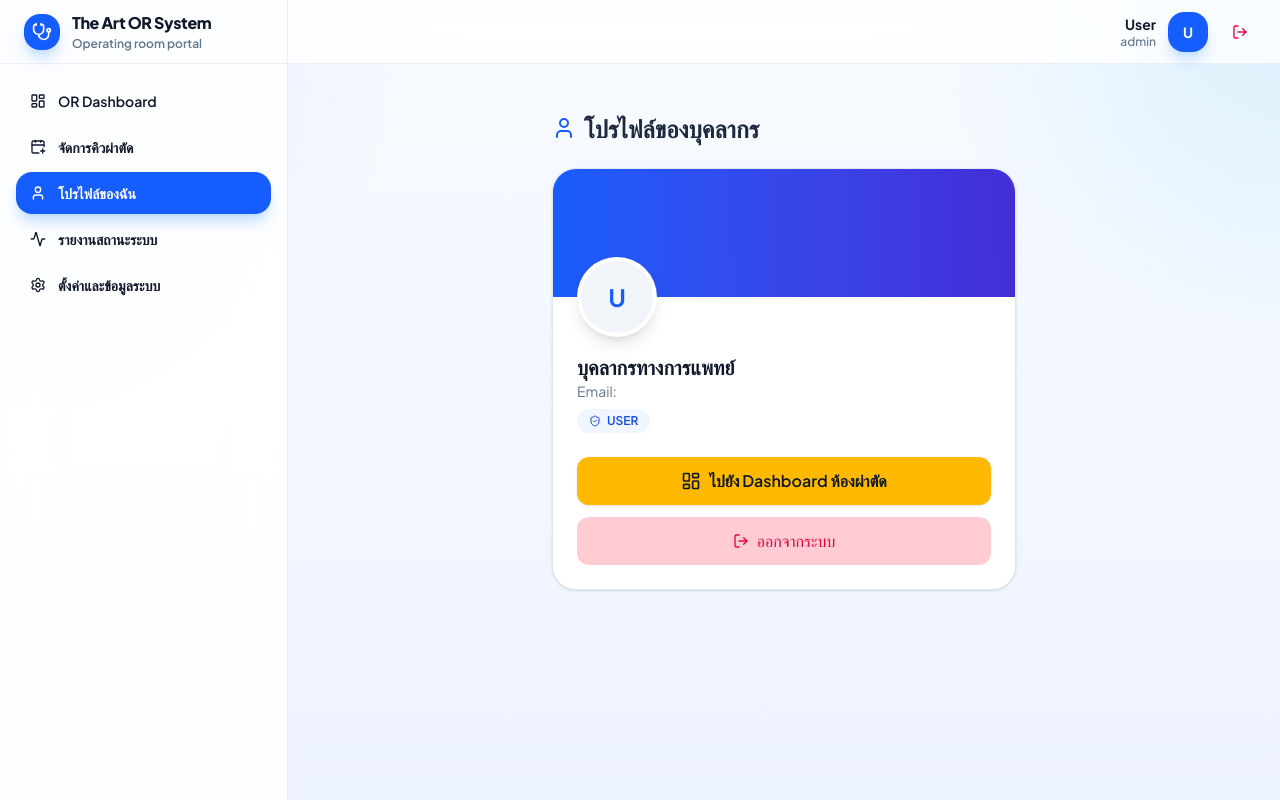
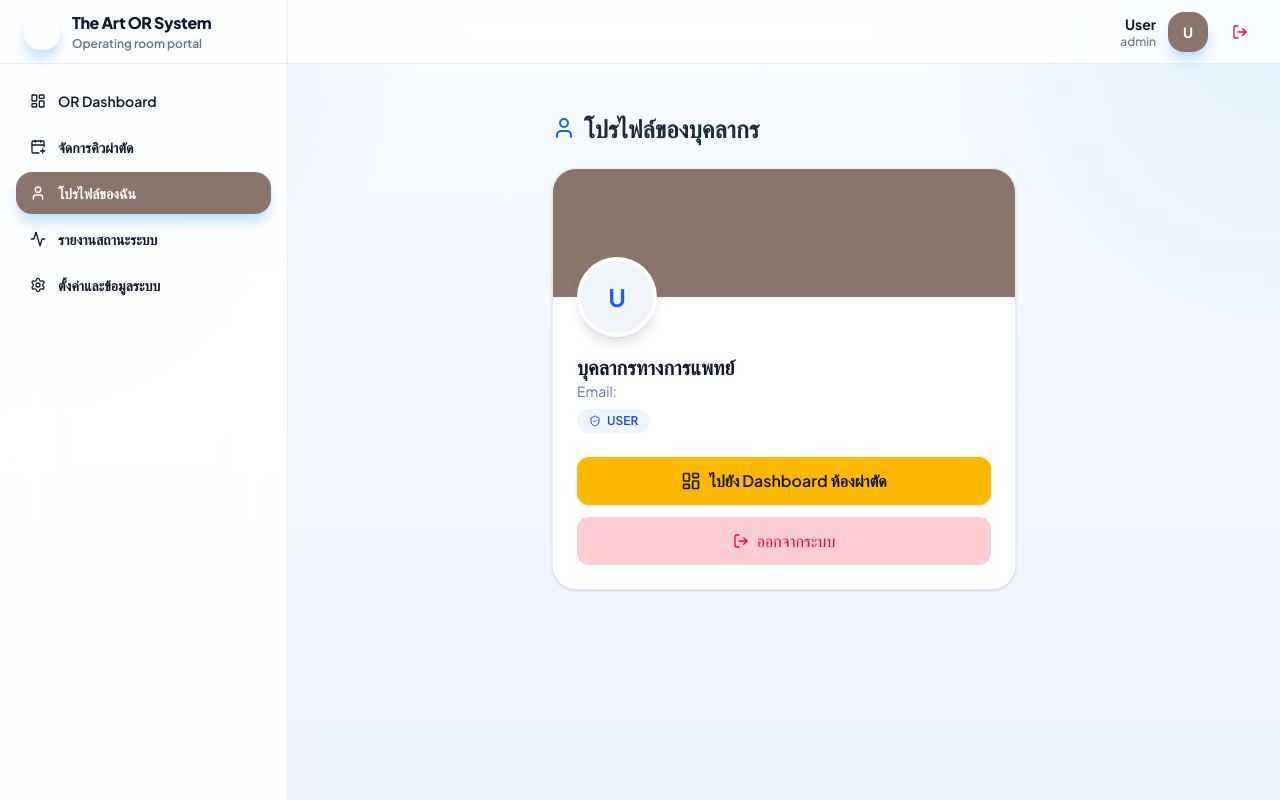
Before and after one commit to chairatnn/digix-art-or-web, a Next.js app: page /me in a window 1280 px wide. Built offline with nearby package versions, Linux system fonts and the light colour scheme; no server answers; sample sign-in values are in the browser's storage.

Commit message:
change theme color

```diff
--- a/src/app/AppShell.js
+++ b/src/app/AppShell.js
@@ -114,7 +114,7 @@ export default function AppShell({ children }) {
       >
         {/* 🏢 เปลี่ยน Header โลโก้แบรนด์ด้านบน */}
         <div className="flex h-16 items-center gap-3 border-b border-slate-200/70 px-6">
-          <div className="flex h-9 w-9 items-center justify-center rounded-2xl bg-blue-600 text-white shadow-lg shadow-blue-200">
+          <div className="flex h-9 w-9 items-center justify-center rounded-2xl bg-blue-[#8D746A] text-white shadow-lg shadow-blue-200">
             <Stethoscope className="h-5 w-5" />
           </div>
           <div>
@@ -137,7 +137,7 @@ export default function AppShell({ children }) {
                 href={item.href}
                 className={
                   active
-                    ? 'flex items-center gap-3 rounded-2xl bg-blue-600 px-3.5 py-2.75 text-sm !font-bold !text-white shadow-lg shadow-blue-200'
+                    ? 'flex items-center gap-3 rounded-2xl bg-[#8D746A] px-3.5 py-2.75 text-sm !font-bold !text-white shadow-lg shadow-blue-200'
                     : 'flex items-center gap-3 rounded-2xl px-3.5 py-2.75 text-sm font-semibold text-slate-600 transition-colors hover:bg-blue-50 hover:text-blue-700'
                 }
               >
@@ -166,7 +166,7 @@ export default function AppShell({ children }) {
               <p className="text-sm font-bold text-slate-900">{displayName || 'User'}</p>
               <p className="text-xs font-medium text-slate-500">{roleLabel || 'User'}</p>
             </div>
-            <div className="flex h-10 w-10 items-center justify-center rounded-2xl bg-blue-600 text-sm font-bold text-white shadow-lg shadow-blue-200">
+            <div className="flex h-10 w-10 items-center justify-center rounded-2xl bg-[#8D746A] text-sm font-bold text-white shadow-lg shadow-blue-200">
               {avatarLabel}
             </div>
             <button
--- a/src/app/me/page.js
+++ b/src/app/me/page.js
@@ -56,7 +56,7 @@ export default function MePage() {
           <div className="flex justify-center p-10"><div className="animate-spin rounded-full h-8 w-8 border-b-2 border-blue-600"></div></div>
         ) : data ? (
           <div className="bg-white rounded-3xl shadow-sm border border-slate-200 overflow-hidden">
-            <div className="bg-gradient-to-r from-blue-600 to-indigo-700 h-32 relative">
+            <div className="bg-[#8D746A] h-32 relative">
               <div className="absolute -bottom-10 left-6">
                 <div className="w-20 h-20 bg-white rounded-full p-1 shadow-lg">
                   <div className="w-full h-full bg-slate-100 rounded-full flex items-center justify-center text-2xl font-bold text-blue-600 uppercase">
--- a/src/app/or-bookings/page.js
+++ b/src/app/or-bookings/page.js
@@ -485,7 +485,7 @@ export default function OrBookingsPage() {
 
         <div className="bg-white rounded-[2.5rem] border overflow-hidden">
           <table className="w-full text-left">
-            <thead className="bg-blue-600">
+            <thead className="bg-[#8D746A]">
               <tr>
                 <th className="px-8 py-4 text-[16px] font-bold text-slate-200 uppercase">
                   วันที่-เวลา
--- a/src/app/page.js
+++ b/src/app/page.js
@@ -112,7 +112,7 @@ export default function DashboardPage() {
   return (
     <ProtectedRoute>
       <main className="space-y-4 p-2 md:p-2">
-        <section className="overflow-hidden rounded-4xl bg-blue-600 px-6 py-7 text-white shadow-2xl shadow-blue-200/60 md:px-8 md:py-9">
+        <section className="overflow-hidden rounded-4xl bg-[#8D746A] px-6 py-7 text-white shadow-2xl shadow-blue-200/60 md:px-8 md:py-9">
           <p className="text-sm font-semibold text-blue-100">
             The Art OR System
           </p>
--- a/src/app/settings/page.js
+++ b/src/app/settings/page.js
@@ -111,7 +111,7 @@ export default function SettingsPage() {
 
           {/* Section 3: Sidebar */}
           <div className="space-y-6">
-            <section className="bg-blue-600 text-white rounded-3xl p-8 shadow-md">
+            <section className="bg-[#8D746A] text-white rounded-3xl p-8 shadow-md">
               <h2 className="text-lg font-bold mb-4 flex items-center gap-2">
                 <User className="h-5 w-5" />
                 ฝ่ายสนับสนุน
--- a/src/app/users/page.js
+++ b/src/app/users/page.js
@@ -172,7 +172,7 @@ export default function UsersPage() {
 
         <div className="bg-white rounded-[2rem] shadow-sm border overflow-hidden">
           <table className="w-full text-left">
-            <thead className="bg-blue-600">
+            <thead className="bg-[#8D746A]">
               <tr>
                 <th className="px-8 py-5 text-[16px] font-bold text-slate-200">
                   ชื่อ-นามสกุล
```
